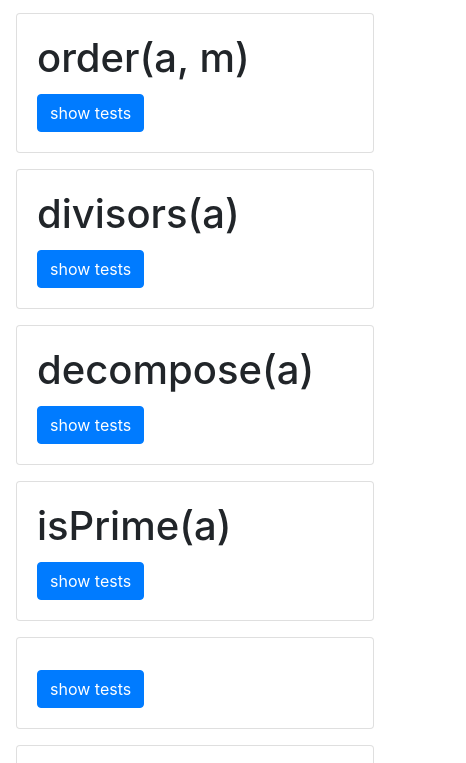
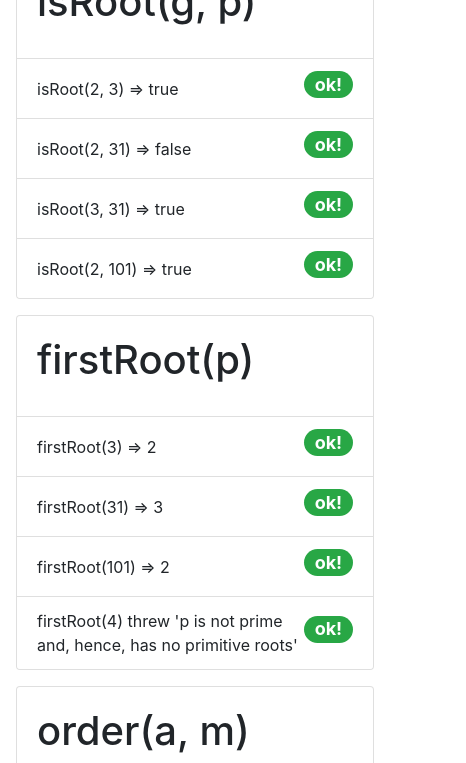
Before and after one commit to rcxr/calcu, a plain HTML site: page test.html in a window 390 px wide. Shown: the part 803-1566 px from the top of the page, 466 px wide, since content can reach past the window. Drawn offline with Linux system fonts and the light colour scheme.

Commit message:
UI/UX improvements

```diff
--- a/evalCard.js
+++ b/evalCard.js
@@ -12,7 +12,7 @@
           .attr("type", "button")
           .attr("data-toggle", "collapse")
           .attr("data-target", "#log" + id)
-          .addClass("btn btn-primary")
+          .addClass("btn")
           .text("show log")))
       .append($("<div></div>")
         .prop("id", "log" + id)
--- a/rsa.js
+++ b/rsa.js
@@ -17,8 +17,8 @@
       .append($("<div></div>")
         .addClass("card-body")
         .append($("<button></button>")
-          .addClass("btn btn-primary")
-          .text("Clear log")
+          .addClass("btn btn-warning")
+          .text("clear log")
           .click(function() {
             logger.clear();
           })))
--- a/test.html
+++ b/test.html
@@ -47,9 +47,6 @@
       </div>
     </nav>
     <div class="m-3">
-      <button type="button" data-toggle="collapse" data-target=".testResults" class="btn btn-primary mb-3">
-        show all tests
-      </button>
       <div id="main"></div>
     </div>
   </body>
--- a/testCard.js
+++ b/testCard.js
@@ -1,6 +1,10 @@
 (function(calc, $, undefined) {
   function testNode() {
     return $("<div></div>").addClass("list-group-item d-flex justify-content-between align-items-center");
+  }
+
+  function header() {
+    return $("<h4></h4>");
   }
 
   function test(expression, validator) {
@@ -16,11 +20,11 @@
         resultNode.text("expected: " + validator.expected()).addClass("badge-danger");
       }
 
-      return testNode().append(expressionNode).append(resultNode);
+      return testNode().append(expressionNode).append(header().append(resultNode));
     } catch (e) {
       var expressionNode = $("<span></span>").text(expression + " => ?");
       var resultNode = $("<span></span>").text("exception: " + e).addClass("badge badge-pill badge-danger");
-      return testNode().append(expressionNode).append(resultNode);
+      return testNode().append(expressionNode).append(header().append(resultNode));
     }
   }
 
@@ -29,11 +33,11 @@
       calc.try(expression);
       var expressionNode = $("<span></span>").text(expression + " should throw");
       var resultNode = $("<span></span>").text("fail!").addClass("badge badge-pill badge-danger");
-      return testNode().append(expressionNode).append(resultNode);
+      return testNode().append(expressionNode).append(header().append(resultNode));
     } catch (e) {
       var expressionNode = $("<span></span>").text(expression + " threw '" + e + "'");
       var resultNode = $("<span></span>").text("ok!").addClass("badge badge-pill badge-success");
-      return testNode().append(expressionNode).append(resultNode);
+      return testNode().append(expressionNode).append(header().append(resultNode));
     }
   }
 
@@ -44,17 +48,8 @@
       .addClass("card mb-3")
       .append($("<div></div>")
         .addClass("card-body")
-        .append($("<h1></h1>").addClass("card-title").text(label))
-        .append($("<button></button>")
-          .attr("type", "button")
-          .attr("data-toggle", "collapse")
-          .attr("data-target", "#" + id + "Tests")
-          .addClass("btn btn-primary")
-          .text("show tests")))
-      .append($("<div></div>")
-        .prop("id", id + "Tests")
-        .addClass("collapse testResults")
-        .append(tests));
+        .append($("<h1></h1>").addClass("card-title").text(label)))
+      .append(tests);
 
     this.test = function(expression, validator) {
       tests.append(test(expression, validator));
```
Also changed, not shown: cipher.html (+3 -3 lines), index.html (+1 -1 lines).
